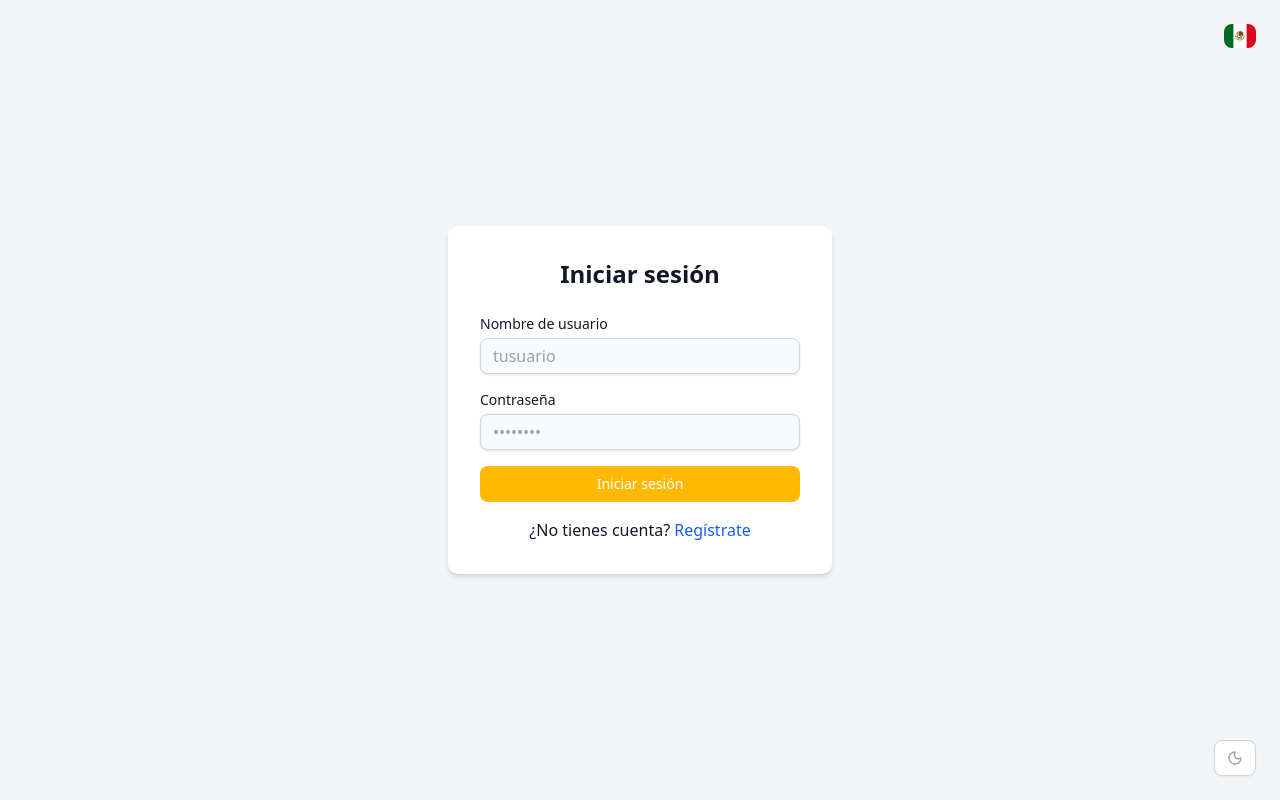
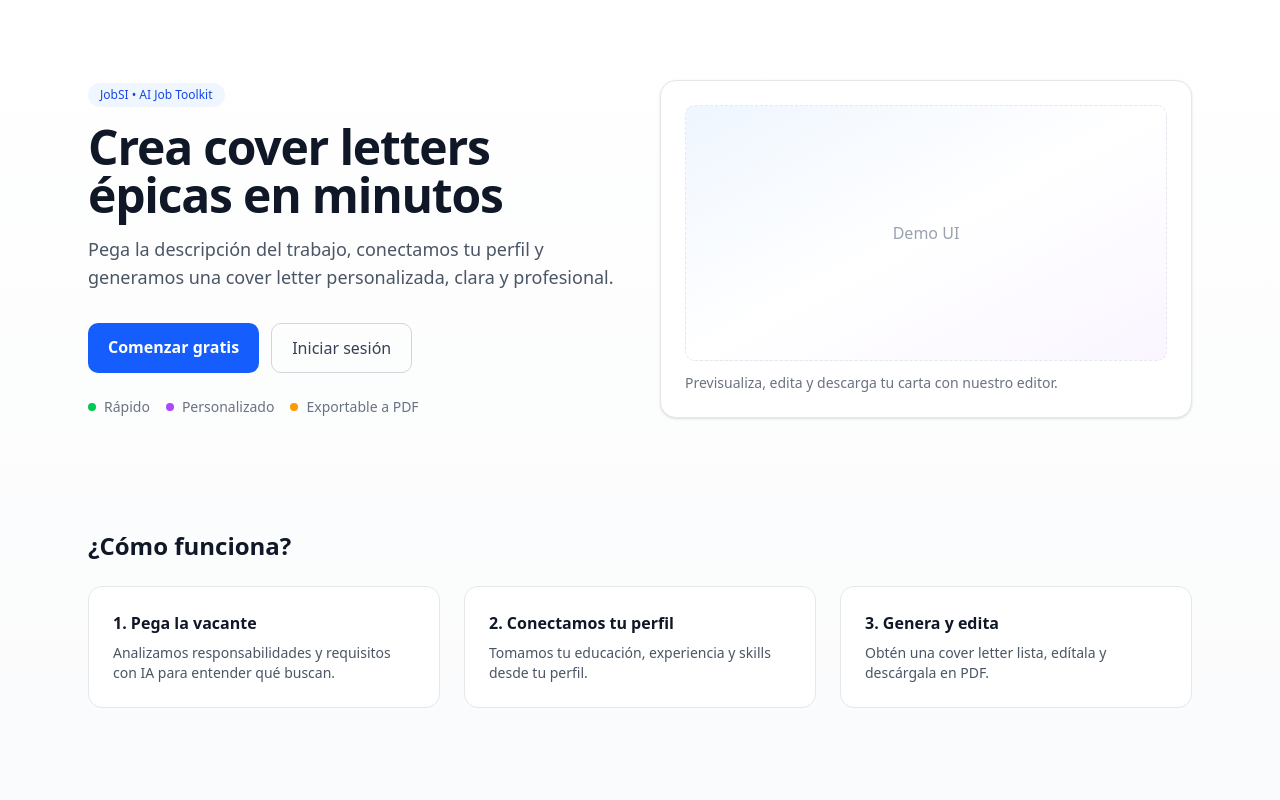
Before and after one commit to nainnolsan/JobSI, a Next.js app in the folder frontend/: page / in a window 1280 px wide. Shown: the top 800 px of the page. Built offline with nearby package versions, Linux system fonts and the light colour scheme.

Commit message:
Home Page, done!

```diff
--- /dev/null
+++ b/frontend/app/login/page.tsx
@@ -0,0 +1,86 @@
+"use client";
+import React, { useEffect, useState } from "react";
+import Image from "next/image";
+import { Input } from "@/components/ui/input";
+import { Button } from "@/components/ui/button";
+import { Moon, Sun } from "lucide-react";
+import { useRouter } from "next/navigation";
+
+export default function LoginPage() {
+  const t: Record<"es" | "en", { title: string; username: string; password: string; login: string }> = {
+    es: { title: "Iniciar sesión", username: "Nombre de usuario", password: "Contraseña", login: "Iniciar sesión" },
+    en: { title: "Sign in", username: "Username", password: "Password", login: "Sign in" }
+  };
+
+  const [lang, setLang] = useState<"es" | "en">("es");
+  const [darkMode, setDarkMode] = useState(false);
+  const [username, setUsername] = useState("");
+  const [password, setPassword] = useState("");
+  const [loading, setLoading] = useState(false);
+  const [error, setError] = useState<string | null>(null);
+  const router = useRouter();
+
+  useEffect(() => {
+    const html = document.documentElement;
+    if (darkMode) html.classList.add("dark"); else html.classList.remove("dark");
+  }, [darkMode]);
+
+  return (
+    <>
+      <div className="fixed top-6 right-6 z-50 cursor-pointer">
+        {lang === "es" ? (
+          <Image src="/mexico.svg" alt="México" width={32} height={20} className="rounded-md hover:scale-125 transition-transform duration-200" onClick={() => setLang("en")} />
+        ) : (
+          <Image src="/usa.svg" alt="USA" width={32} height={20} className="rounded-md hover:scale-125 transition-transform duration-200" onClick={() => setLang("es")} />
+        )}
+      </div>
+
+      <div className={`min-h-screen flex items-center justify-center ${darkMode ? 'bg-gray-900 text-gray-100' : 'bg-gray-100 text-gray-900'}`}>
+        <div className={`w-full max-w-sm p-8 rounded-lg shadow-md ${darkMode ? 'bg-gray-800 text-gray-100' : 'bg-white text-gray-900'}`}>
+          <h1 className="text-2xl font-bold mb-6 text-center">{t[lang].title}</h1>
+          <form className="space-y-4" onSubmit={async (e) => {
+            e.preventDefault(); setLoading(true); setError(null);
+            try {
+              const res = await fetch(`${process.env.NEXT_PUBLIC_API_URL}/api/signin`, {
+                method: "POST",
+                headers: { "Content-Type": "application/json" },
+                body: JSON.stringify({ username, password })
+              });
+              const data = await res.json();
+              if (!res.ok) {
+                setError(data.error || (lang === "es" ? "Credenciales incorrectas" : "Invalid credentials"));
+              } else {
+                localStorage.setItem("token", data.token);
+                router.push("/dashboard?view=home");
+              }
+            } catch {
+              setError(lang === "es" ? "Error de red" : "Network error");
+            } finally { setLoading(false); }
+          }}>
+            <div>
+              <label htmlFor="username" className="block text-sm font-medium">{t[lang].username}</label>
+              <Input id="username" value={username} onChange={e => setUsername(e.target.value)} className={`${darkMode ? 'bg-gray-800 text-gray-100 border border-gray-500/40 placeholder:text-gray-400 focus:ring-gray-400/40 focus:border-gray-400/40' : 'bg-gray-50 text-gray-900 border-gray-300 placeholder:text-gray-400 focus:ring-2 focus:ring-blue-400 focus:border-blue-400'} mt-1`} placeholder={lang === "es" ? "tusuario" : "username"} required />
+            </div>
+            <div>
+              <label htmlFor="password" className="block text-sm font-medium">{t[lang].password}</label>
+              <Input id="password" type="password" value={password} onChange={e => setPassword(e.target.value)} className={`${darkMode ? 'bg-gray-800 text-gray-100 border border-gray-500/40 placeholder:text-gray-400 focus:ring-gray-400/40 focus:border-gray-400/40' : 'bg-gray-50 text-gray-900 border-gray-300 placeholder:text-gray-400 focus:ring-2 focus:ring-blue-400 focus:border-blue-400'} mt-1`} placeholder={lang === "es" ? "••••••••" : "••••••••"} required />
+            </div>
+            {error && <div className="text-red-500 text-sm text-center">{error}</div>}
+            <Button type="submit" className={`w-full text-white ${darkMode ? 'bg-purple-500 hover:bg-purple-600' : 'bg-amber-400 hover:bg-amber-500'}`} disabled={loading}>
+              {loading ? (lang === "es" ? "Entrando..." : "Signing in...") : t[lang].login}
+            </Button>
+          </form>
+          <div className="mt-4 text-center">
+            ¿No tienes cuenta? <a href="/register" className="text-blue-600 hover:underline">Regístrate</a>
+          </div>
+        </div>
+
+        <div className="fixed bottom-6 right-6 z-50">
+          <Button variant="outline" onClick={() => setDarkMode(prev => !prev)} className={`${darkMode ? 'bg-gray-800 text-gray-400 border border-gray-700' : 'bg-white text-gray-400 border border-gray-300'}`}>
+            {darkMode ? <Sun className="w-5 h-5" /> : <Moon className="w-5 h-5" />}
+          </Button>
+        </div>
+      </div>
+    </>
+  );
+}
--- a/frontend/app/page.tsx
+++ b/frontend/app/page.tsx
@@ -1,153 +1,70 @@
-// ...existing code...
-// Vista de Login minimalista usando TailwindCSS y shadcn/ui
-"use client";
-import React from "react";
-import Image from "next/image";
-import { Input } from "@/components/ui/input";
-import { Button } from "@/components/ui/button";
-import { Moon, Sun } from "lucide-react";
-import { useEffect, useState } from "react";
-import { useRouter } from "next/navigation";
-// Si usas shadcn/ui, normalmente importas los componentes así:
-// import { Input } from "@/components/ui/input";
-// import { Button } from "@/components/ui/button"
-export default function LoginPage() {
-  // Diccionario de traducciones tipado
-  const t: Record<"es" | "en", { title: string; username: string; password: string; login: string }> = {
-    es: {
-      title: "Iniciar sesión",
-      username: "Nombre de usuario",
-      password: "Contraseña",
-      login: "Iniciar sesión"
-    },
-    en: {
-      title: "Sign in",
-      username: "Username",
-      password: "Password",
-      login: "Sign in"
-    }
-  };
-  // Estado para idioma
-  const [lang, setLang] = useState<"es" | "en">("es");
-  // Estado para modo oscuro
-  const [darkMode, setDarkMode] = useState(false);
-  // Estado para login
-  const [username, setUsername] = useState("");
-  const router = useRouter();
-  const [password, setPassword] = useState("");
-  const [loading, setLoading] = useState(false);
-  const [error, setError] = useState<string | null>(null);
+// Home/Landing Page (server component)
+import Link from "next/link";
 
-  // Aplica la clase dark al html según el estado
-  useEffect(() => {
-    const html = document.documentElement;
-    if (darkMode) {
-      html.classList.add("dark");
-    } else {
-      html.classList.remove("dark");
-    }
-  }, [darkMode]);
-
+export default function HomePage() {
   return (
-    <>
-      {/* Botón flotante para cambiar idioma usando SVGs locales */}
-      <div className="fixed top-6 right-6 z-50 cursor-pointer">
-        {lang === "es" ? (
-         <Image src="/mexico.svg" alt="México" width={32} height={20} className="rounded-md hover:scale-125 transition-transform duration-200" onClick={() => setLang("en")} />
-        ) : (
-         <Image src="/usa.svg" alt="USA" width={32} height={20} className="rounded-md hover:scale-125 transition-transform duration-200" onClick={() => setLang("es")} />
-        )}
-      </div>
-      <div
-        className={`min-h-screen flex items-center justify-center ${darkMode ? 'bg-gray-900 text-gray-100' : 'bg-gray-100 text-gray-900'}`}
-      >
-        {/* Contenedor del formulario */}
-        <div
-          className={`w-full max-w-sm p-8 rounded-lg shadow-md ${darkMode ? 'bg-gray-800 text-gray-100' : 'bg-white text-gray-900'}`}
-        >
-          <h1 className="text-2xl font-bold mb-6 text-center">{t[lang].title}</h1>
-          {/* Formulario de login */}
-          <form className="space-y-4" onSubmit={async (e) => {
-            e.preventDefault();
-            setLoading(true);
-            setError(null);
-            try {
-              const res = await fetch(`${process.env.NEXT_PUBLIC_API_URL}/api/signin`, {
-                method: "POST",
-                headers: { "Content-Type": "application/json" },
-                body: JSON.stringify({ username, password })
-              });
-              const data = await res.json();
-              if (!res.ok) {
-                setError(data.error || (lang === "es" ? "Credenciales incorrectas" : "Invalid credentials"));
-              } else {
-                localStorage.setItem("token", data.token);
-                setError(null);
-                // Redirect to dashboard home view explicitly
-                router.push("/dashboard?view=home");
-              }
-            } catch {
-              setError(lang === "es" ? "Error de red" : "Network error");
-            } finally {
-              setLoading(false);
-            }
-          }}>
-            {/* Campo de username */}
-            <div>
-              <label htmlFor="username" className="block text-sm font-medium">{t[lang].username}</label>
-              <Input
-                type="text"
-                id="username"
-                value={username}
-                onChange={e => setUsername(e.target.value)}
-                className={`mt-1 block w-full px-3 py-2 border rounded-md shadow-sm focus:outline-none focus:ring-1 ${darkMode ? 'bg-gray-800 text-gray-100 border border-gray-500/40 placeholder:text-gray-400 selection:bg-blue-400 selection:text-white focus:ring-1 focus:ring-gray-400/40 focus:border-gray-400/40' : 'bg-gray-50 text-gray-900 border-gray-300 placeholder:text-gray-400 selection:bg-blue-200 selection:text-gray-900 focus:ring-2 focus:ring-blue-400 focus:border-blue-400'}`}
-                placeholder={lang === "es" ? "tusuario" : "username"}
-                required
-              />
+    <main className="min-h-screen bg-gradient-to-b from-white to-gray-50">
+      {/* Hero */}
+      <section className="max-w-6xl mx-auto px-6 pt-20 pb-16">
+        <div className="grid md:grid-cols-2 gap-10 items-center">
+          <div>
+            <span className="inline-flex items-center px-3 py-1 rounded-full bg-blue-50 text-blue-700 text-xs font-medium mb-4">JobSI • AI Job Toolkit</span>
+            <h1 className="text-4xl md:text-5xl font-extrabold tracking-tight text-gray-900">
+              Crea cover letters épicas en minutos
+            </h1>
+            <p className="mt-4 text-lg text-gray-600">
+              Pega la descripción del trabajo, conectamos tu perfil y generamos una cover letter personalizada, clara y profesional.
+            </p>
+            <div className="mt-8 flex flex-wrap gap-3">
+              <Link href="/register" className="px-5 py-3 rounded-lg bg-blue-600 text-white font-semibold hover:bg-blue-700 transition-colors">Comenzar gratis</Link>
+              <Link href="/login" className="px-5 py-3 rounded-lg border border-gray-300 text-gray-700 hover:bg-gray-50 transition-colors">Iniciar sesión</Link>
             </div>
-            {/* Campo de contraseña */}
-            <div>
-              <label htmlFor="password" className="block text-sm font-medium">{t[lang].password}</label>
-              <Input
-                type="password"
-                id="password"
-                value={password}
-                onChange={e => setPassword(e.target.value)}
-                className={`mt-1 block w-full px-3 py-2 border rounded-md shadow-sm focus:outline-none focus:ring-1 ${darkMode ? 'bg-gray-800 text-gray-100 border border-gray-500/40 placeholder:text-gray-400 selection:bg-blue-400 selection:text-white focus:ring-1 focus:ring-gray-400/40 focus:border-gray-400/40' : 'bg-gray-50 text-gray-900 border-gray-300 placeholder:text-gray-400 selection:bg-blue-200 selection:text-gray-900 focus:ring-2 focus:ring-blue-400 focus:border-blue-400'}`}
-                placeholder={lang === "es" ? "••••••••" : "••••••••"}
-                required
-              />
+            <div className="mt-6 flex items-center gap-4 text-sm text-gray-500">
+              <div className="flex items-center gap-2"><span className="inline-block w-2 h-2 rounded-full bg-green-500"/>Rápido</div>
+              <div className="flex items-center gap-2"><span className="inline-block w-2 h-2 rounded-full bg-purple-500"/>Personalizado</div>
+              <div className="flex items-center gap-2"><span className="inline-block w-2 h-2 rounded-full bg-amber-500"/>Exportable a PDF</div>
             </div>
-            {/* Botón de login usando shadcn/ui */}
-            {error && (
-              <div className="text-red-500 text-sm text-center">{error}</div>
-            )}
-            <Button
-              type="submit"
-              className={`w-full text-white ${darkMode ? 'bg-purple-500 hover:bg-purple-600 text-gray-100' : 'bg-amber-400 hover:bg-amber-500'}`}
-              disabled={loading}
-            >
-              {loading ? (lang === "es" ? "Entrando..." : "Signing in...") : t[lang].login}
-            </Button>
-          </form>
-          <div className="mt-4 text-center">
-            ¿No tienes cuenta? <a href="/register" className="text-blue-600 hover:underline">Regístrate</a>
+          </div>
+          <div className="relative rounded-2xl border border-gray-200 bg-white shadow-sm p-6">
+            <div className="h-64 bg-gradient-to-br from-blue-50 via-white to-purple-50 rounded-lg border border-dashed border-gray-200 flex items-center justify-center text-gray-400">
+              Demo UI
+            </div>
+            <p className="mt-3 text-sm text-gray-500">Previsualiza, edita y descarga tu carta con nuestro editor.</p>
           </div>
         </div>
-        {/* Botón flotante para activar/desactivar modo oscuro */}
-        <div className="fixed bottom-6 right-6 z-50">
-          <Button
-            variant="outline"
-            onClick={() => setDarkMode((prev) => !prev)}
-            className={`flex items-center justify-center group transition-colors duration-300 ${darkMode ? 'bg-gray-800 text-gray-400 border border-gray-700' : 'bg-white text-gray-400 border border-gray-300'}`}
-          >
-            {darkMode
-              ? <Sun className="w-5 h-5 text-gray-700 group-hover:text-yellow-400 transition-colors duration-200" />
-              : <Moon className="w-5 h-5 text-gray-400 group-hover:text-purple-400 transition-colors duration-200" />
-            }
-          </Button>
+      </section>
+
+      {/* Features */}
+      <section className="max-w-6xl mx-auto px-6 py-12">
+        <h2 className="text-2xl font-bold text-gray-900 mb-6">¿Cómo funciona?</h2>
+        <div className="grid md:grid-cols-3 gap-6">
+          <div className="rounded-xl border border-gray-200 bg-white p-6">
+            <h3 className="font-semibold text-gray-900">1. Pega la vacante</h3>
+            <p className="mt-2 text-gray-600 text-sm">Analizamos responsabilidades y requisitos con IA para entender qué buscan.</p>
+          </div>
+          <div className="rounded-xl border border-gray-200 bg-white p-6">
+            <h3 className="font-semibold text-gray-900">2. Conectamos tu perfil</h3>
+            <p className="mt-2 text-gray-600 text-sm">Tomamos tu educación, experiencia y skills desde tu perfil.</p>
+          </div>
+          <div className="rounded-xl border border-gray-200 bg-white p-6">
+            <h3 className="font-semibold text-gray-900">3. Genera y edita</h3>
+            <p className="mt-2 text-gray-600 text-sm">Obtén una cover letter lista, edítala y descárgala en PDF.</p>
+          </div>
         </div>
-      </div>
-    </>
+      </section>
+
+      {/* CTA */}
+      <section className="max-w-6xl mx-auto px-6 py-12">
+        <div className="rounded-2xl bg-blue-600 text-white p-8 flex flex-col md:flex-row md:items-center md:justify-between">
+          <div>
+            <h3 className="text-2xl font-bold">Empieza ahora — es gratis</h3>
+            <p className="text-blue-100 mt-1">Crea tu primera cover letter en menos de 3 minutos.</p>
+          </div>
+          <div className="mt-4 md:mt-0">
+            <Link href="/register" className="px-5 py-3 rounded-lg bg-white text-blue-700 font-semibold hover:bg-blue-50 transition-colors">Crear cuenta</Link>
+          </div>
+        </div>
+      </section>
+    </main>
   );
 }
```
